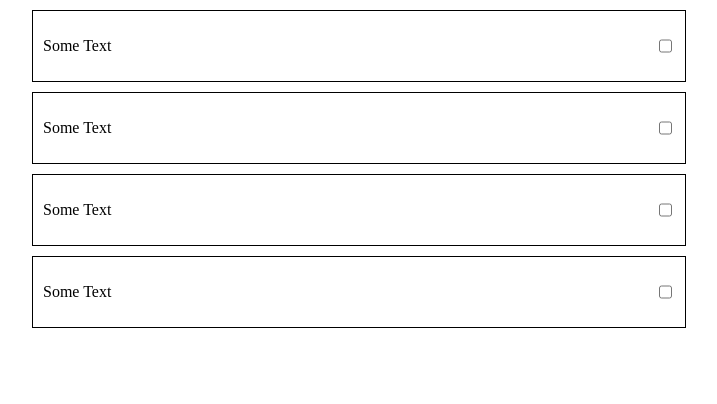
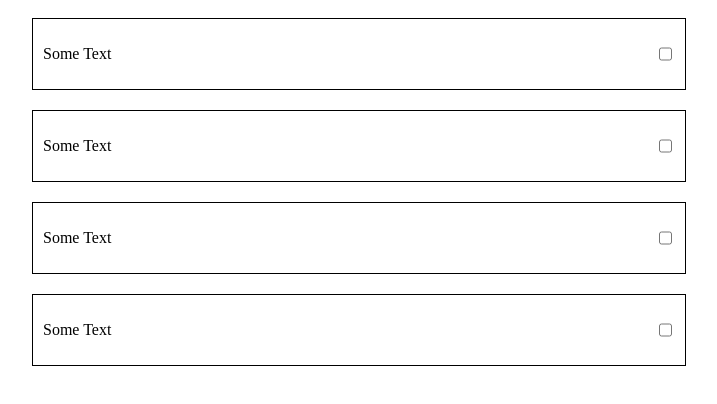
Before and after one commit to Ghazvinie/react-scrimba, a React (Create React App) app in the folder todo/: page / in a window 1280 px wide. Shown: the top 404 px of the page, without its empty margins (281-998 px from the left). Built offline with nearby package versions, Linux system fonts and the light colour scheme.

Commit message:
added checkboxes

```diff
--- a/todo/src/App.js
+++ b/todo/src/App.js
@@ -2,7 +2,7 @@ import React from "react";
 import Checkbox from './components/Checkbox';
 
 const App = () => (
-    <div>
+    <div  class="checkboxes-container">
         <Checkbox text={'Some Text'}/>
         <Checkbox text={'Some Text'}/>
         <Checkbox text={'Some Text'}/>
--- a/todo/src/components/Checkbox.js
+++ b/todo/src/components/Checkbox.js
@@ -1,14 +1,14 @@
 import React from 'react';
 
 const Checkbox = (props) => (
-    <div class="checkboxes-containter">
+
         <div class="checkbox-item">
             <p>{props.text}</p>
             <div class="checkbox-single-container">
                 <input type="checkbox"/>
             </div>
         </div>
-    </div>
+
 
 );
 
--- a/todo/src/index.css
+++ b/todo/src/index.css
@@ -1,6 +1,8 @@
 .checkboxes-container {
   display: flex;
   flex-direction: column;
+  justify-content: center;
+  align-items: center;
 }
 .checkbox-item {
   border-style: solid;
@@ -8,9 +10,6 @@
   margin: 10px 10px;
   padding: 10px 10px;
   display: flex;
-  width: fit-content;
-  margin-left:auto;
-  margin-right:auto;
   width:50%;
 }
 .checkbox-single-container {
```
